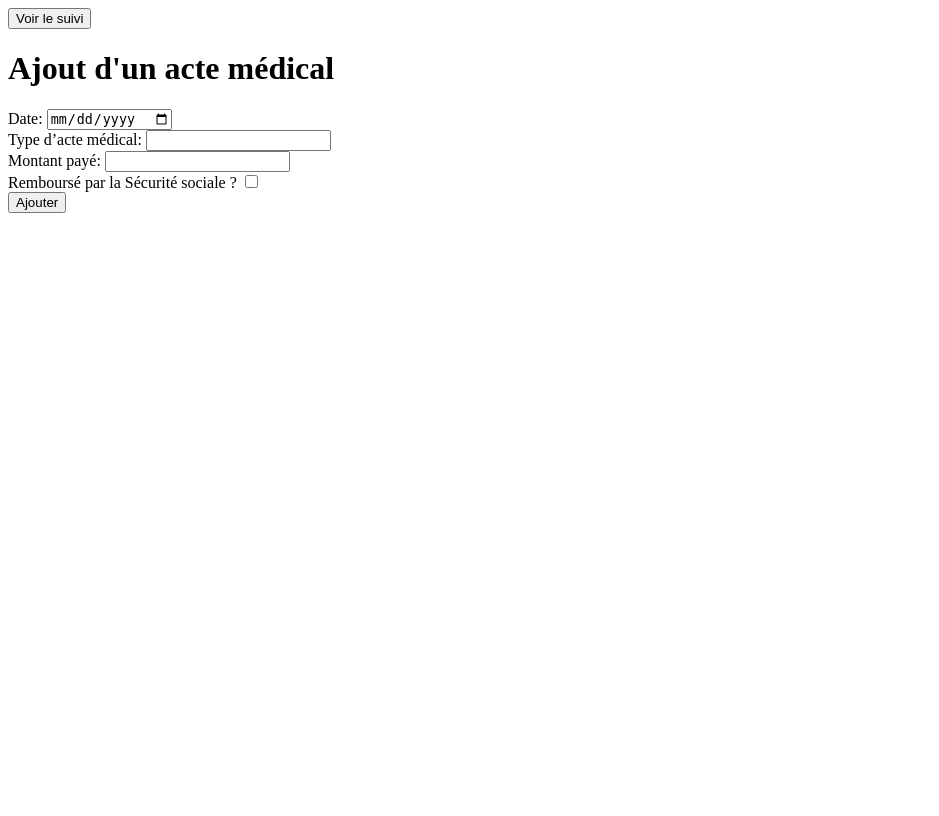
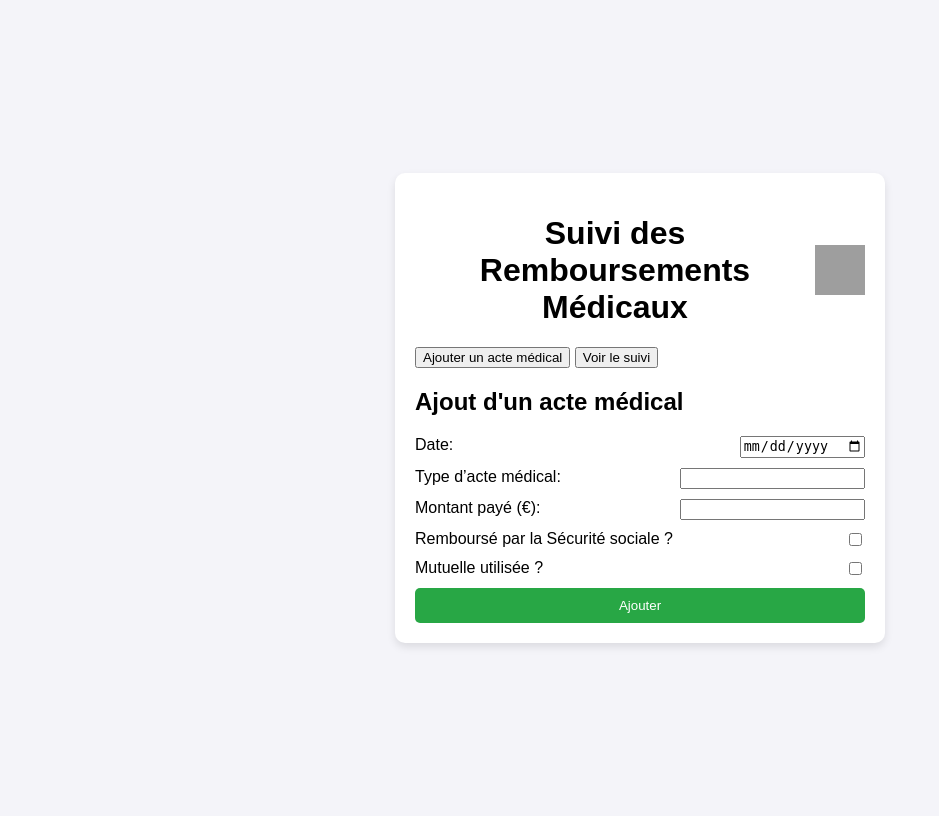
Before and after one commit to Test-RH-Calculette/AppSecu, a Flask app: page / in a window 1280 px wide. Shown: the whole page, without its empty margins (0-939 px from the left). Before the commit the page ends 213 px from the top, so only its background shows below. Run offline with Flask 3, Linux system fonts and the light colour scheme; grey boxes are pictures that could not be loaded.

Commit message:
Update index.html

```diff
--- a/templates/index.html
+++ b/templates/index.html
@@ -3,26 +3,84 @@
 <head>
     <meta charset="UTF-8">
     <meta name="viewport" content="width=device-width, initial-scale=1.0">
-    <title>Suivi des remboursements</title>
+    <title>Suivi des remboursements médicaux</title>
+    <link rel="stylesheet" href="/static/styles.css">
     <script defer src="/static/script.js"></script>
 </head>
 <body>
+    <div class="app-container">
+        <header>
+            <h1>Suivi des Remboursements Médicaux</h1>
+            <img src="/static/logo.png" alt="Logo" class="logo">
+        </header>
+
+        <nav>
+            <button onclick="location.href='/'">Ajouter un acte médical</button>
             <button onclick="location.href='/report'">Voir le suivi</button>
+        </nav>
 
-    <h1>Ajout d'un acte médical</h1>
+        <main>
+            <h2>Ajout d'un acte médical</h2>
             <form id="reimbursement-form">
-        <label>Date: <input type="date" id="date"></label><br>
-        <label>Type d’acte médical: <input type="text" id="act_type"></label><br>
-        <label>Montant payé: <input type="number" id="amount_paid"></label><br>
-        <label>Remboursé par la Sécurité sociale ? <input type="checkbox" id="reimbursed_by_secu"></label><br>
+                <div class="form-group">
+                    <label for="date">Date:</label>
+                    <input type="date" id="date">
+                </div>
+                <div class="form-group">
+                    <label for="act_type">Type d’acte médical:</label>
+                    <input type="text" id="act_type">
+                </div>
+                <div class="form-group">
+                    <label for="amount_paid">Montant payé (€):</label>
+                    <input type="number" id="amount_paid">
+                </div>
+
+                <div class="form-group checkbox-group">
+                    <label for="reimbursed_by_secu">Remboursé par la Sécurité sociale ?</label>
+                    <input type="checkbox" id="reimbursed_by_secu">
+                </div>
+
                 <div id="secu-fields" style="display: none;">
-            <label>Base remboursement: <input type="number" id="base_reimbursement"></label><br>
-            <label>Taux (%): <input type="number" id="rate"></label><br>
-            <label>Montant réellement versé: <input type="number" id="real_amount_reimbursed"></label><br>
-            <label>Participation forfaitaire: <input type="number" id="forfait_participation"></label><br>
+                    <div class="form-group">
+                        <label for="base_reimbursement">Base remboursement (€):</label>
+                        <input type="number" id="base_reimbursement">
                     </div>
-        <button type="submit">Ajouter</button>
+                    <div class="form-group">
+                        <label for="rate">Taux de remboursement (%):</label>
+                        <input type="number" id="rate">
+                    </div>
+                    <div class="form-group">
+                        <label for="real_amount_reimbursed">Montant réellement versé (€):</label>
+                        <input type="number" id="real_amount_reimbursed">
+                    </div>
+                    <div class="form-group">
+                        <label for="forfait_participation">Participation forfaitaire (€):</label>
+                        <input type="number" id="forfait_participation">
+                    </div>
+                </div>
+
+                <div class="form-group checkbox-group">
+                    <label for="is_mutuelle">Mutuelle utilisée ?</label>
+                    <input type="checkbox" id="is_mutuelle">
+                </div>
+
+                <div id="mutuelle-fields" style="display: none;">
+                    <div class="form-group">
+                        <label for="mutuelle_name">Nom de la mutuelle:</label>
+                        <input type="text" id="mutuelle_name">
+                    </div>
+                    <div class="form-group">
+                        <label for="mutuelle_reimbursed">Montant remboursé (€):</label>
+                        <input type="number" id="mutuelle_reimbursed">
+                    </div>
+                </div>
+
+                <button type="submit" class="submit-button">Ajouter</button>
             </form>
+
+            <div id="calculation-result"></div>
             <div id="message"></div>
+        </main>
+    </div>
 </body>
 </html>
```
Lines whose indentation alone changed are shown as unchanged.
